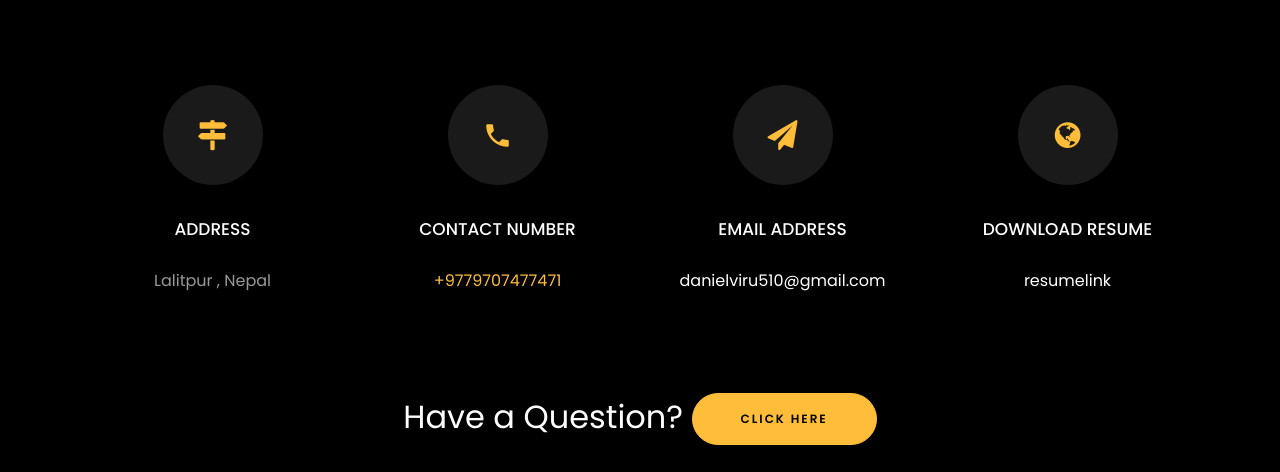
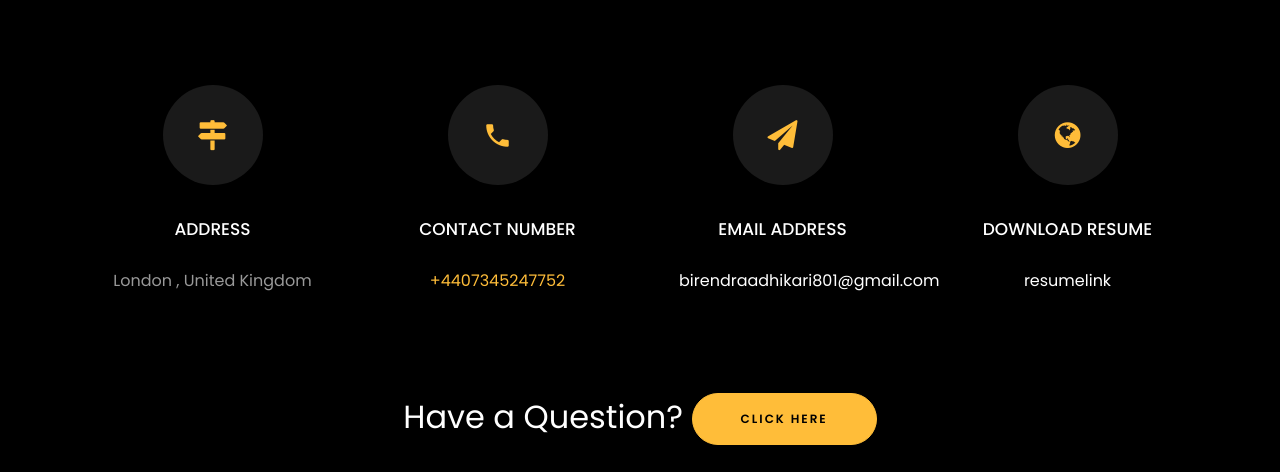
Before and after one commit to Birendra004/Birendra.github.io, a plain HTML site: page index.html in a window 1280 px wide. Shown: the part 4680-5152 px from the top of the page. Drawn offline with Linux system fonts and the light colour scheme; files whose address does not match are found by name.

Commit message:
Updated portfolio

```diff
--- a/index.html
+++ b/index.html
@@ -649,7 +649,7 @@ Let’s connect and grow together!.</p>
           			<span class="icon-map-signs"></span>
           		</div>
           		<h3 class="mb-4">Address</h3>
-	            <p>Lalitpur , Nepal</p>
+	            <p>London , United Kingdom</p>
 	          </div>
           </div>
           <div class="col-md-6 col-lg-3 d-flex ftco-animate">
@@ -658,7 +658,7 @@ Let’s connect and grow together!.</p>
           			<span class="icon-phone2"></span>
           		</div>
           		<h3 class="mb-4">Contact Number</h3>
-	            <a href="tel:+9779707477472">+9779707477471</a>
+	            <a href="tel:+4407345247752">+4407345247752</a>
 
 	          </div>
           </div>
@@ -668,7 +668,7 @@ Let’s connect and grow together!.</p>
           			<span class="icon-paper-plane"></span>
           		</div>
           		<h3 class="mb-4">Email Address</h3>
-	            <p><a href="mailto:info@yoursite.com">danielviru510@gmail.com</a></p>
+	            <p><a href="mailto:info@yoursite.com">birendraadhikari801@gmail.com</a></p>
 	          </div>
           </div>
           <div class="col-md-6 col-lg-3 d-flex ftco-animate">
```
